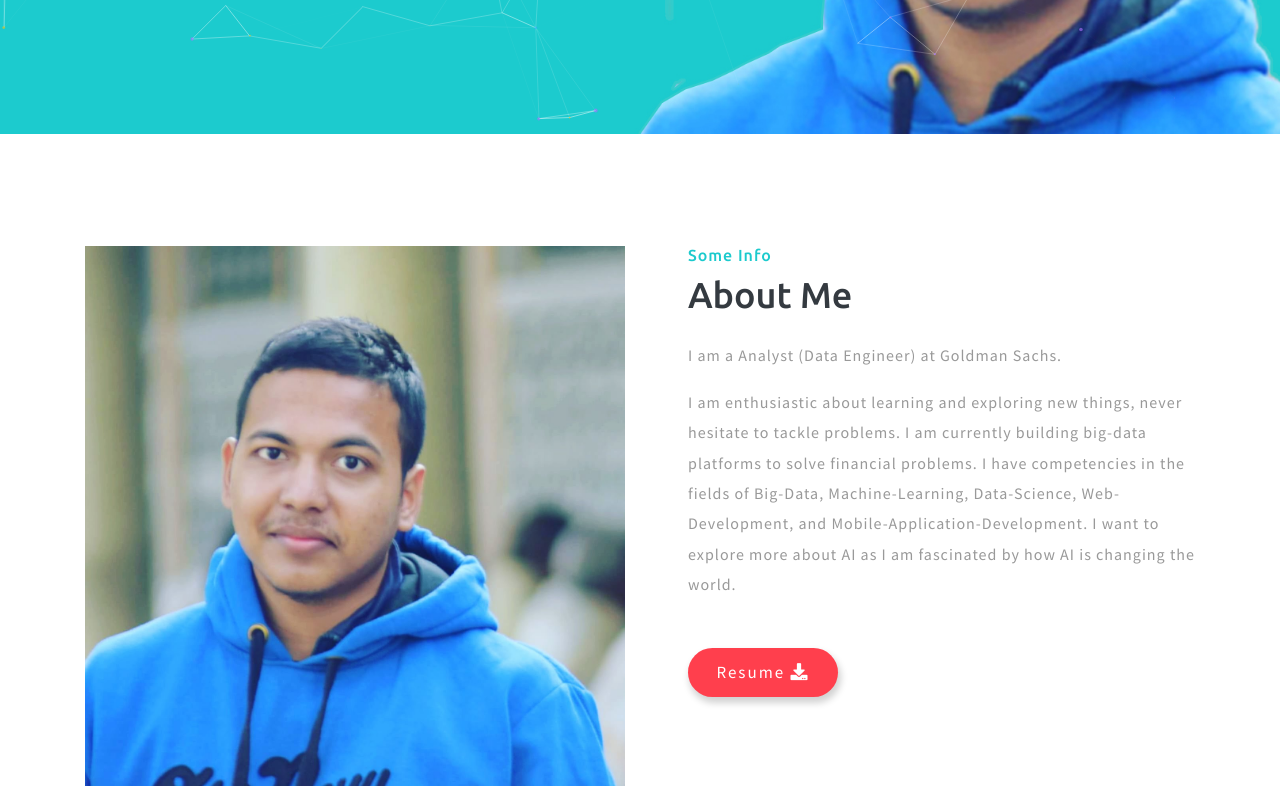
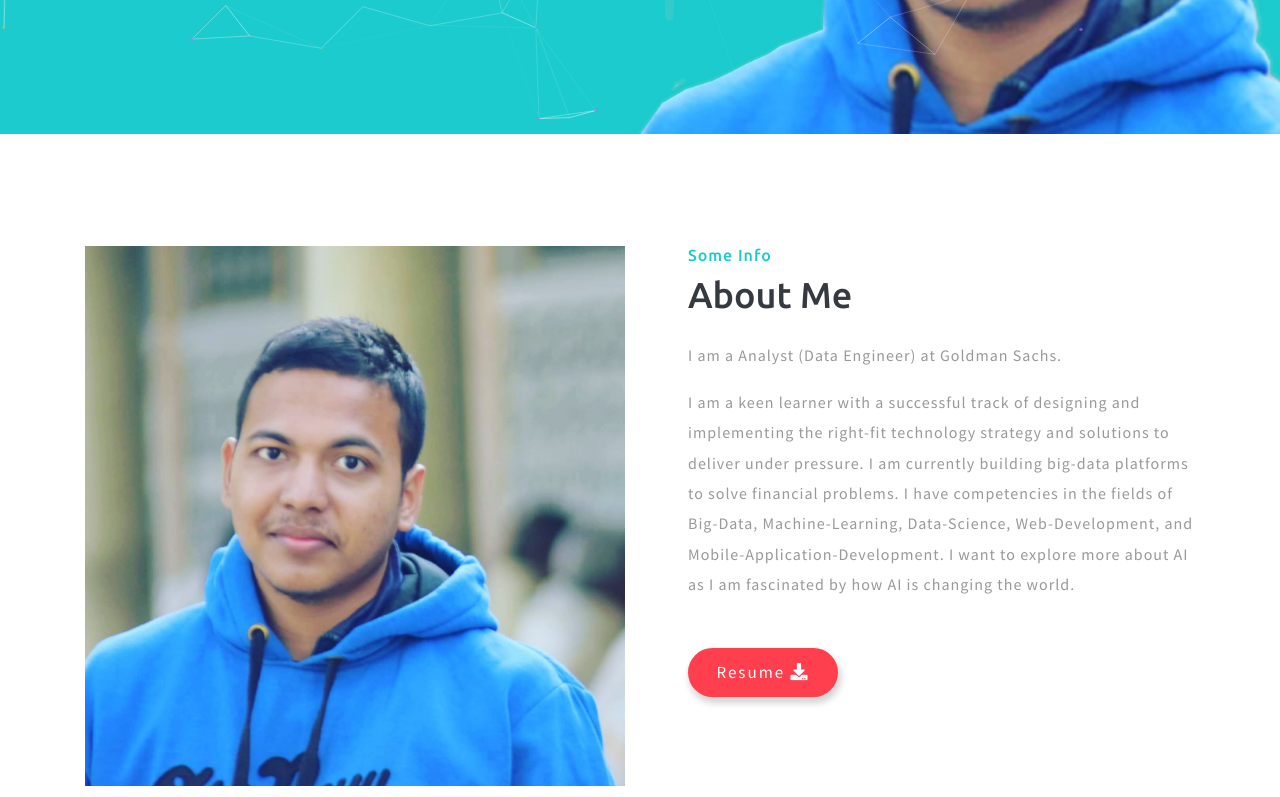
Before and after one commit to ujjaldas132/portfolio, a plain HTML site: page index.html in a window 1280 px wide. Shown: the part 512-1309 px from the top of the page. Drawn offline with Linux system fonts and the light colour scheme.

Commit message:
Update index.html

```diff
--- a/index.html
+++ b/index.html
@@ -162,7 +162,7 @@ License URL:
 					<p>I am a Analyst (Data Engineer) at Goldman Sachs.
 					</p>
 					<p class="mt-3">
-						I am enthusiastic about learning and exploring new things, never hesitate to tackle problems.
+						I am a keen learner with a successful track of designing and implementing the right-fit technology strategy and solutions to deliver under pressure.
 						I am currently building big-data platforms to solve financial problems.
 						I have competencies in the fields of Big-Data, Machine-Learning, Data-Science, Web-Development, and Mobile-Application-Development.
 						I want to explore more about AI as I am fascinated by how AI is changing the world.
```
